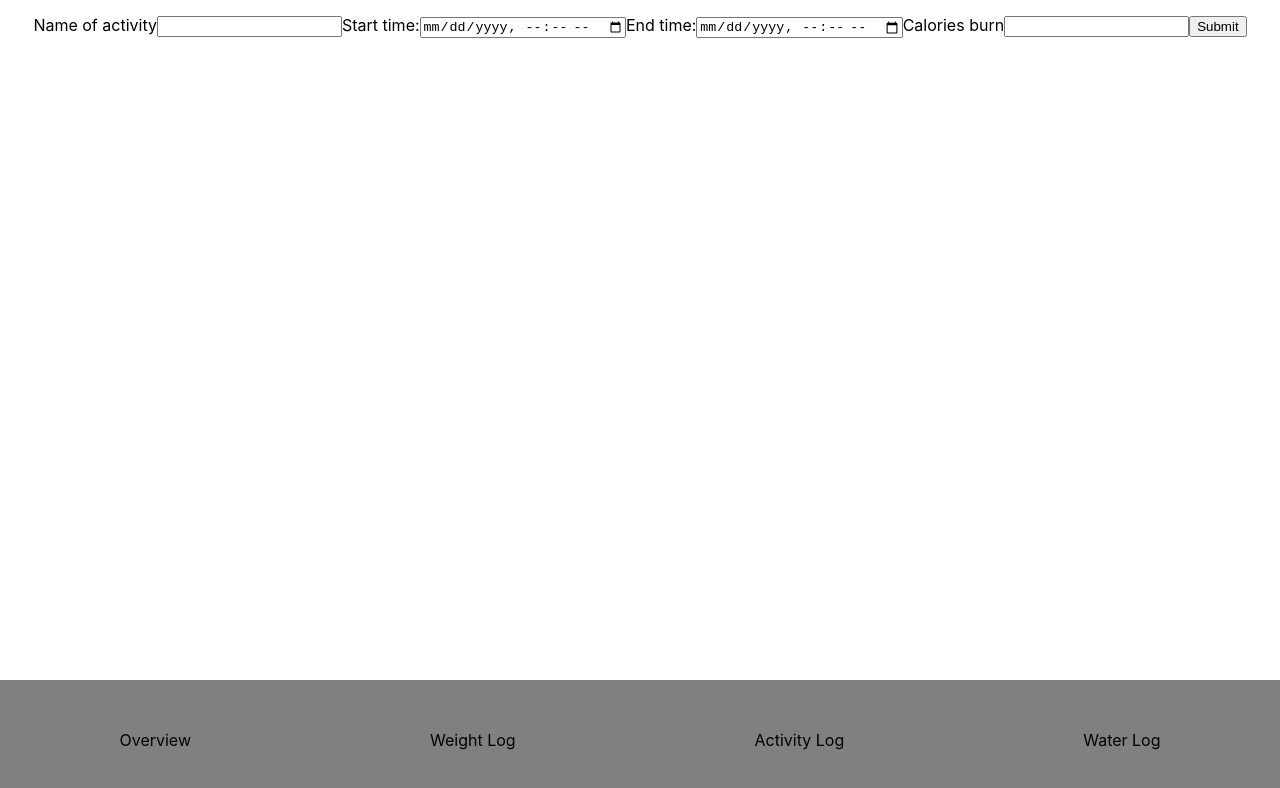
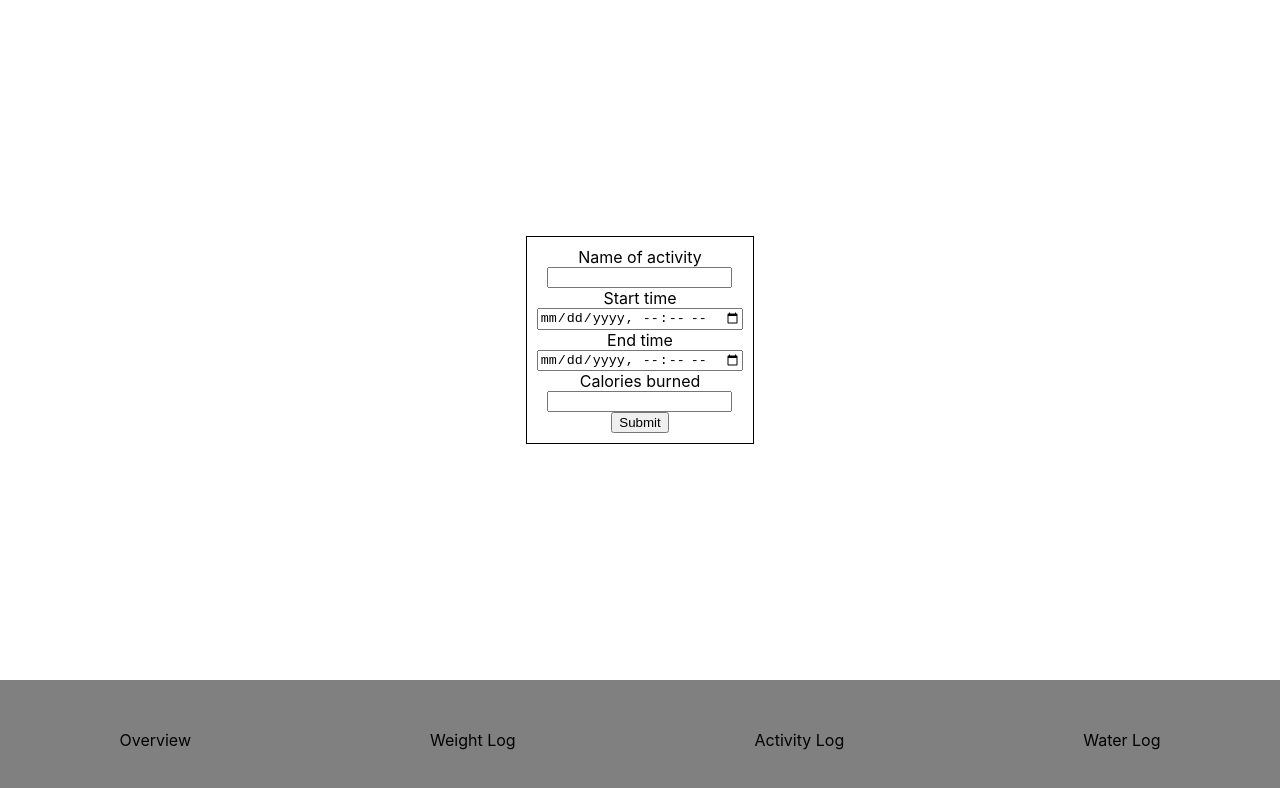
Before and after one commit to cfloyd252/My-Fit-Journal-Client, a React (Create React App) app: page /journal/activity/add in a window 1280 px wide. Shown: the top 788 px of the page. Built offline with nearby package versions, Linux system fonts and the light colour scheme; no server answers.

Commit message:
completed styling for data entry forms

```diff
--- a/src/Components/LogEntryForm/ActivityLogEntry.js
+++ b/src/Components/LogEntryForm/ActivityLogEntry.js
@@ -1,17 +1,18 @@
 import React, { Component } from 'react'
+import './LogEntry.css';
 
 export class ActivityLogEntry extends Component {
   render() {
     return (
-      <section>
+      <section className='entry_section'>
         <form className='entry_form' id='activity_form'>
           <label htmlFor='name_of_activity'>Name of activity</label>
           <input name='name_of_activity' type='text' required />
-        <label for="start_time">Start time:</label>
+          <label for="start_time">Start time</label>
           <input type="datetime-local" name="start_time" required></input>
-        <label for="end_time">End time:</label>
+          <label for="end_time">End time</label>
           <input type="datetime-local" name="end_time" required></input>
-        <label htmlFor='calories'>Calories burn</label>
+          <label htmlFor='calories'>Calories burned</label>
           <input name='calories' type='number' min='1'></input>
           <button type="submit">Submit</button>
         </form>
--- a/src/Components/LogEntryForm/LogEntry.css
+++ b/src/Components/LogEntryForm/LogEntry.css
@@ -0,0 +1,15 @@
+.entry_form {
+  display: flex;
+  flex-direction: column;
+  align-items: center;
+  border: 1px solid black;
+  padding: 10px;
+}
+
+.entry_section {
+  justify-content: center;
+}
+
+.submit_data {
+  margin-top: 10px;
+}
--- a/src/Components/LogEntryForm/WaterLogEntry.js
+++ b/src/Components/LogEntryForm/WaterLogEntry.js
@@ -1,15 +1,16 @@
 import React, { Component } from 'react'
+import './LogEntry.css'
 
 export class WaterLogEntry extends Component {
   render() {
     return (
-      <section>
+      <section className='entry_section'>
         <form className='entry_form' id='water_form'>
         <label htmlFor='quanity'>Quanity</label>
         <input name='quanity' type='number' min='1' required />
         <label htmlFor='unitOfMeasurement'>Unit of Measurement</label>
         <input name='unitOfMeasurement' type='text' required />
-        <label for="logtime">Date and time:</label>
+        <label for="logtime">Date and time</label>
         <input type="datetime-local" name="logtime"></input>
         <button type="submit">Submit</button>
       </form>
--- a/src/Components/LogEntryForm/WeightLogEntry.js
+++ b/src/Components/LogEntryForm/WeightLogEntry.js
@@ -10,15 +10,15 @@ export class WeightLogEntry extends Component {
   }
   render() {
     return (
-      <section className='add_from' id='weight_from'>
+      <section className='entry_section'>
         <form className='entry_form' id='weight_form'>
         <label htmlFor='quanity'>Quanity</label>
         <input name='quanity' type='number' min='1' required />
         <label htmlFor='unit_of_measurement'>Unit of Measurement</label>
         <input name='unit_of_measurement' type='text' required />
-        <label for="log_time">Date and time:</label>
+        <label for="log_time">Date and time</label>
         <input type="datetime-local" name="log_time" required></input>
-        <button type="submit">Submit</button>
+        <button className ='submit_data' type="submit">Submit</button>
       </form>
       </section>
     )
```
Lines whose indentation alone changed are shown as unchanged.
